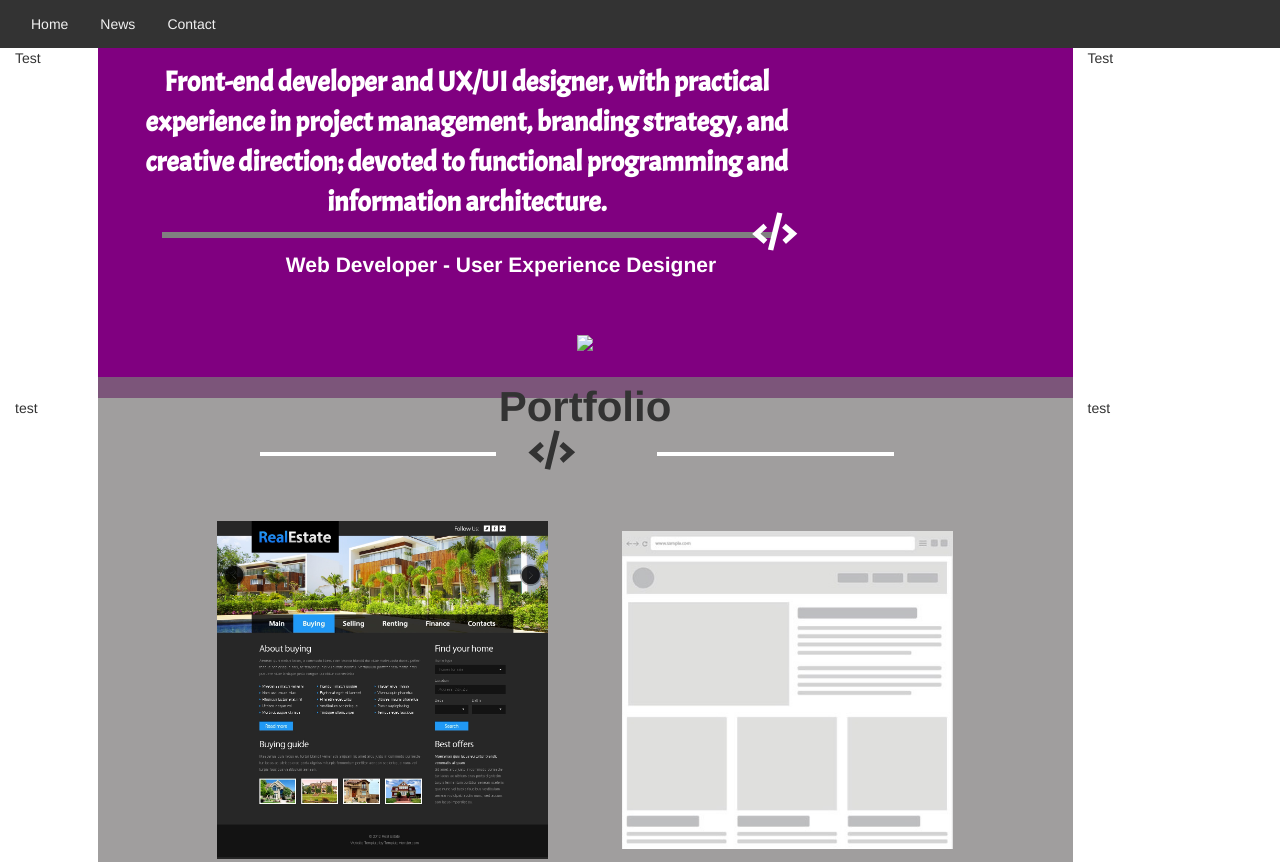
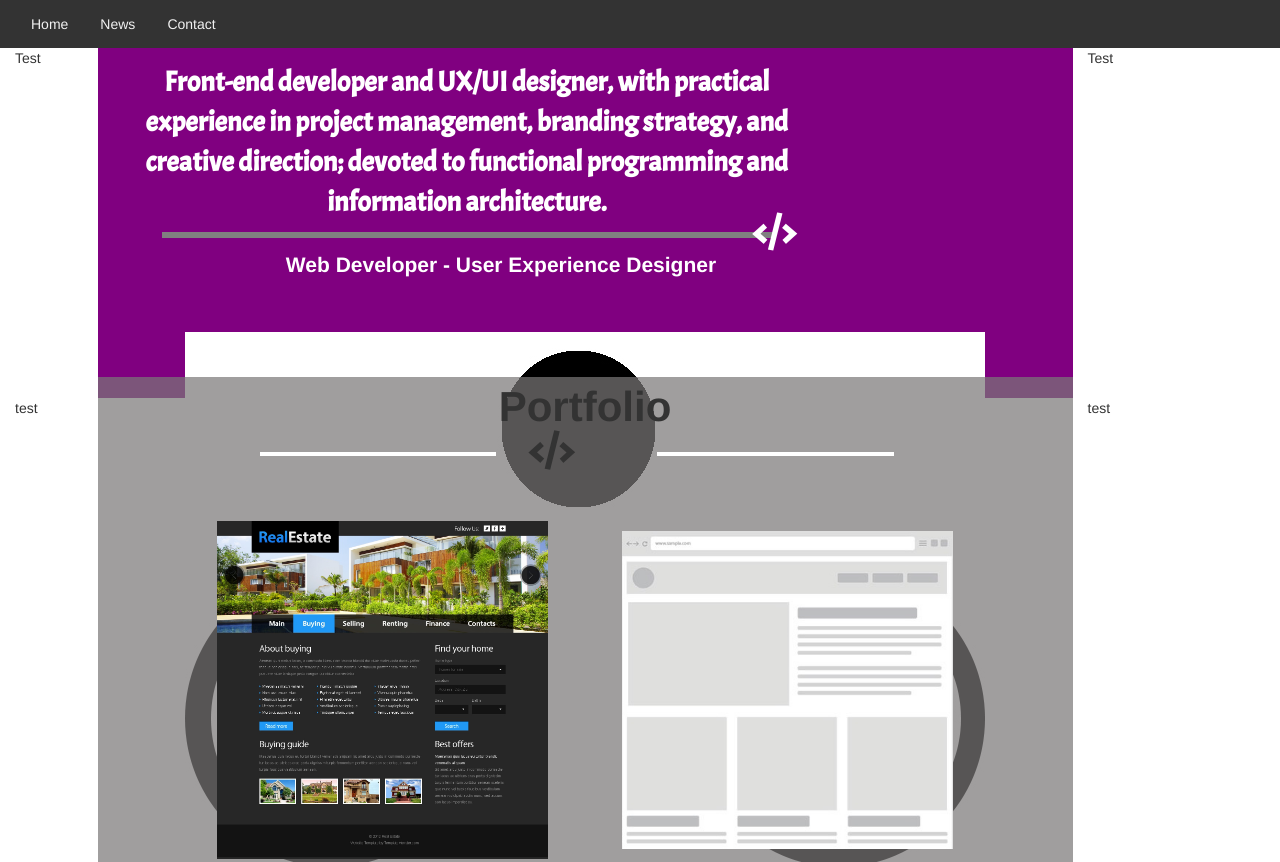
Before and after one commit to RobertLeeMich/Portfolio, a plain HTML site: page index.html in a window 1280 px wide. Shown: the top 862 px of the page. Drawn offline with nearby package versions, Linux system fonts and the light colour scheme.

Commit message:
changed logo path
logo path

```diff
--- a/index.html
+++ b/index.html
@@ -28,7 +28,7 @@
                 <p id="p2"><div class="bar"></div>
                 <p id="lt1"><strong>&lt;/&gt;</strong></p>
                   <p class="p2"><strong> Web Developer - User Experience Designer</strong></p>
-                <img src="LOGO.jpg" class="logo"/>
+                <img src="Images/LOGO.jpg" class="logo"/>
               </div>
             </div>
             <div class="col-md-1">Test</div>
```
